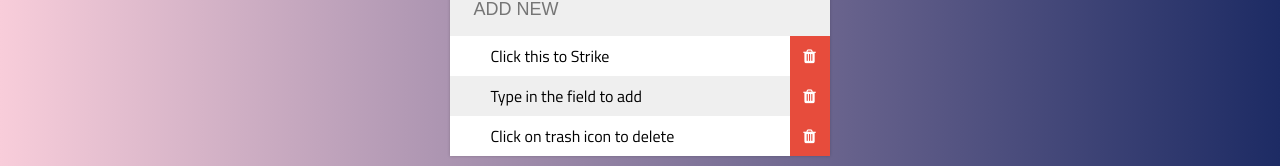
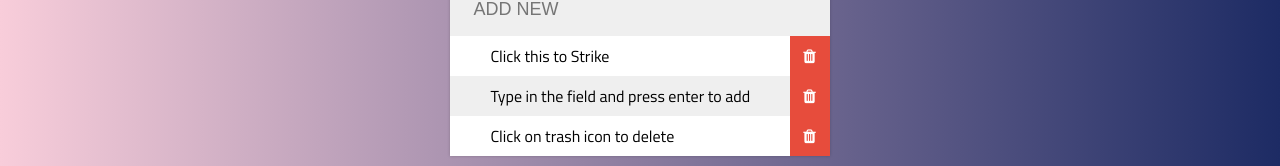
Before and after one commit to karthikraja34/ToDo-list, a plain HTML site: page index.html in a window 1280 px wide. Shown: the part 191-357 px from the top of the page. Drawn offline with Linux system fonts and the light colour scheme.

Commit message:
Update index.html

```diff
--- a/index.html
+++ b/index.html
@@ -13,7 +13,7 @@
 <input type="text" placeholder="ADD NEW">
 <ul>
     <li>Click this to Strike <span><i class="fa fa-trash"></i></span></li>
-    <li>Type in the field to add <span><i class="fa fa-trash"></i></span></li>
+    <li>Type in the field and press enter to add <span><i class="fa fa-trash"></i></span></li>
     <li> Click on trash icon to delete <span><i class="fa fa-trash"></i></span></li>
 </ul>
     </div>
```
